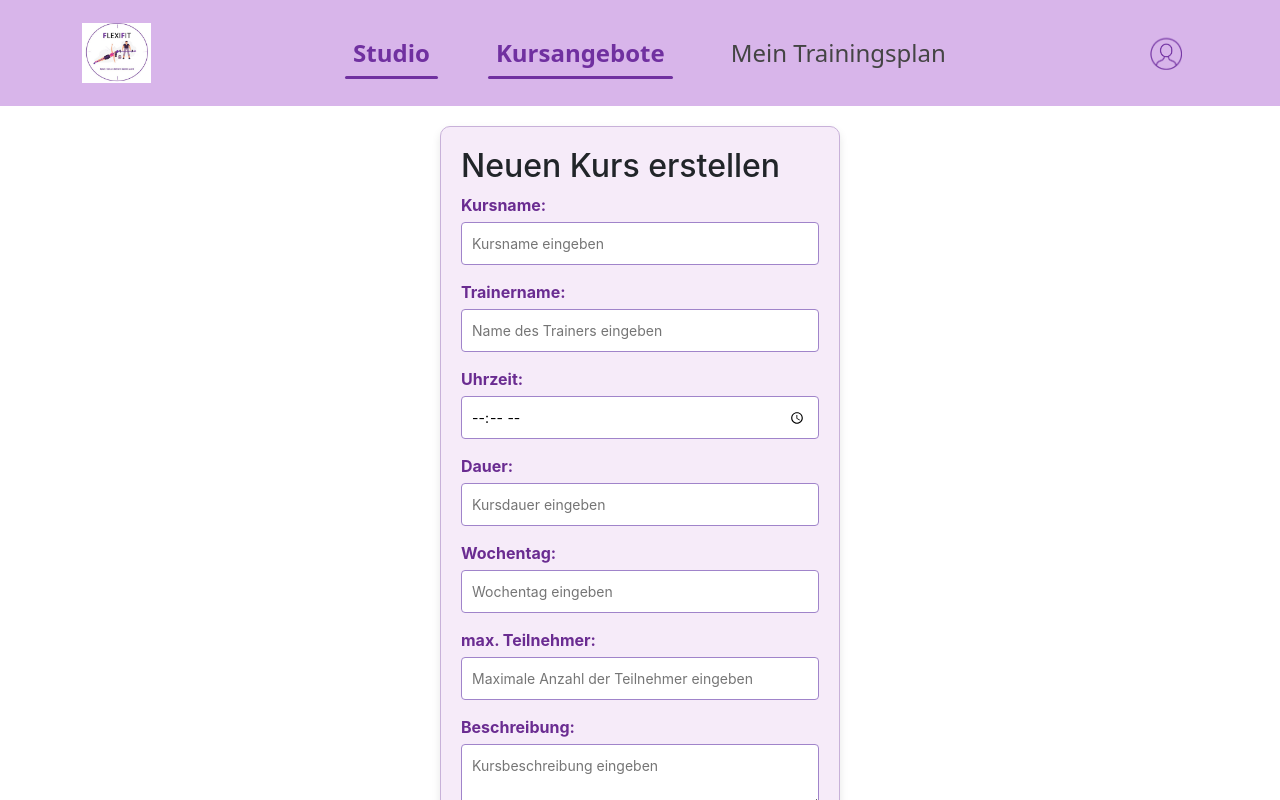
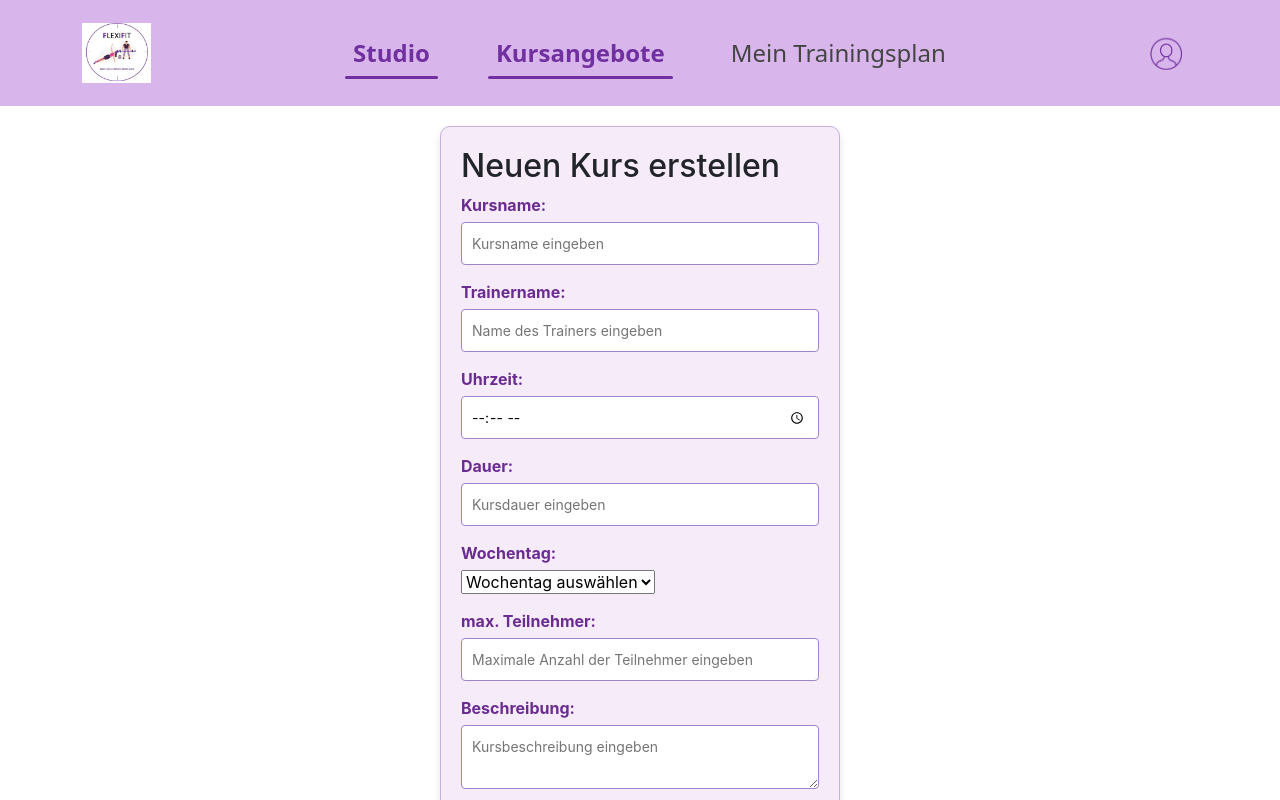
Before and after one commit to ju121mar/Flexifit_v2, a Vue app in the folder frontend/: page /new in a window 1280 px wide. Shown: the top 800 px of the page. Built offline with nearby package versions, Linux system fonts and the light colour scheme; some icons are missing.

Commit message:
Wochentag als Dropdown menü

```diff
--- a/frontend/src/views/EditView.vue
+++ b/frontend/src/views/EditView.vue
@@ -73,7 +73,7 @@ const onSubmit = async () => {
       data: formData.value,
     });
     alert("Kurs erfolgreich aktualisiert!");
-    router.push("/");
+    router.push("/kursangebote");
   } catch (error) {
     console.error("Fehler beim Speichern des Kurses:", error);
     alert("Es gab einen Fehler beim Speichern.");
--- a/frontend/src/views/NewKursView.vue
+++ b/frontend/src/views/NewKursView.vue
@@ -12,6 +12,7 @@ const newKurs = ref({
   teilnehmer:"",
   description: "",
 });
+
 
 // State to show success message
 const kursAdded = ref(false);
@@ -34,12 +35,13 @@ const submitForm = async () => {
       teilnehmer: "",
       description: "",
     };
-    router.push('/');
+    router.push('/kursangebote');
   });
 
   // Show success message
   kursAdded.value = true;
 };
+
 </script>
 <template>
   <div class="kurs-form">
@@ -63,7 +65,16 @@ const submitForm = async () => {
       </div>
       <div class="kurs-group">
         <label for="kursTag">Wochentag:</label>
-        <input type="text" id="kursTag" v-model="newKurs.wochentag" placeholder="Wochentag eingeben" required />
+        <select id="kursTag" v-model="newKurs.wochentag" required>
+          <option disabled value="">Wochentag auswählen</option>
+          <option value="Montag">Montag</option>
+          <option value="Dienstag">Dienstag</option>
+          <option value="Mittwoch">Mittwoch</option>
+          <option value="Donnerstag">Donnerstag</option>
+          <option value="Freitag">Freitag</option>
+          <option value="Samstag">Samstag</option>
+          <option value="Sonntag">Sonntag</option>
+        </select>
       </div>
       <div class="kurs-group">
         <label for="kursTeilnehmer">max. Teilnehmer:</label>
```
